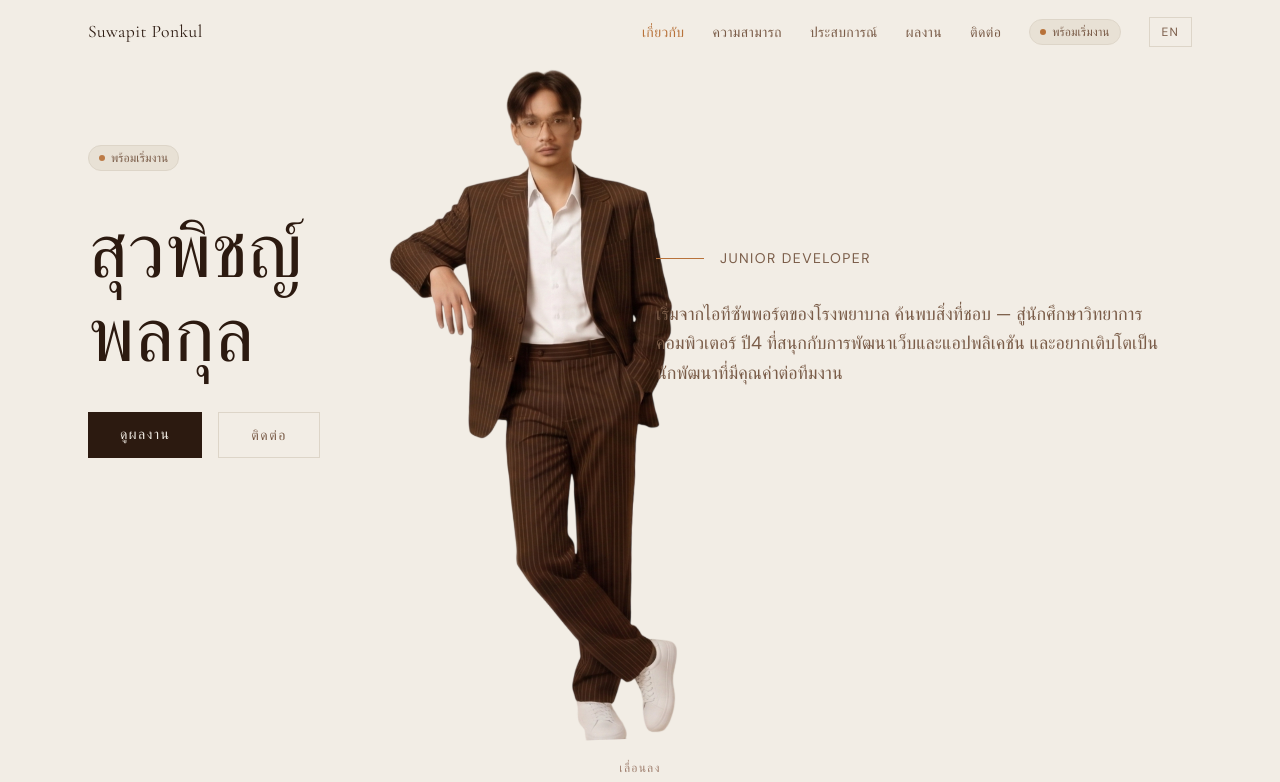
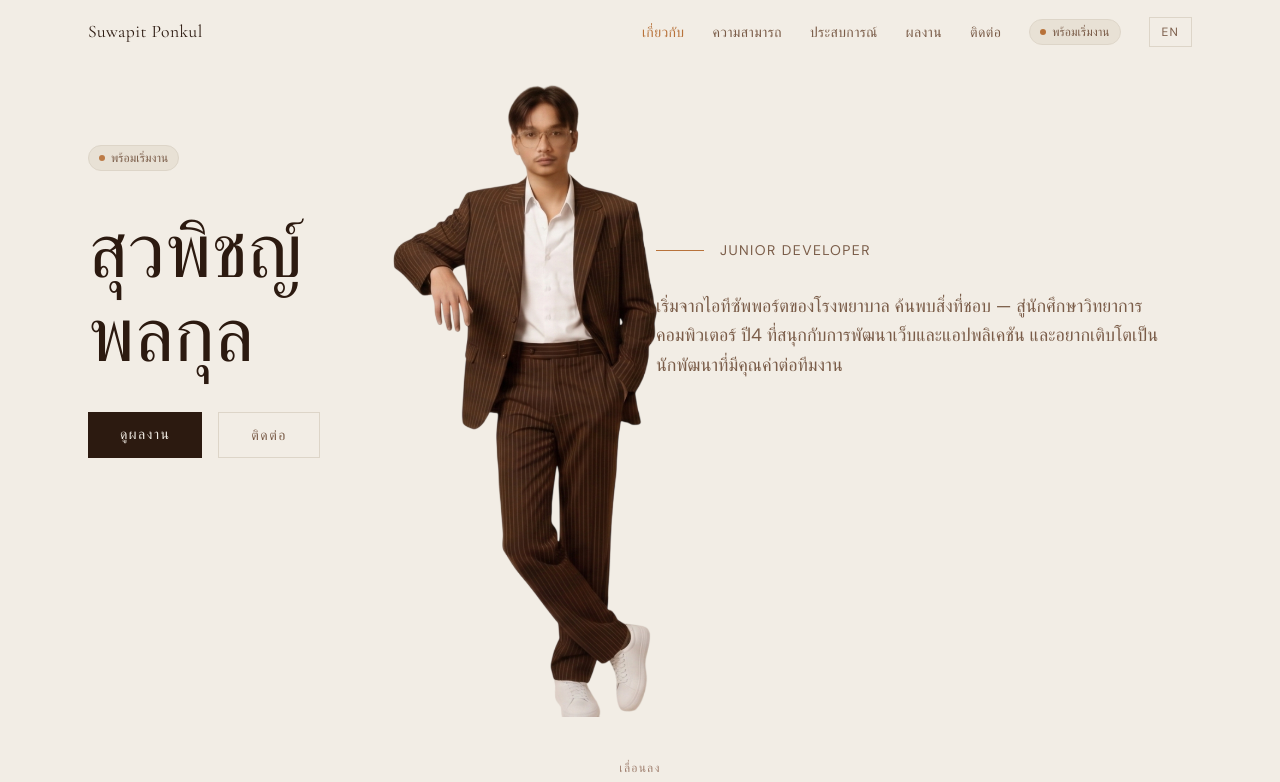
Before and after one commit to Magub-zwp/suwapit-portfolio, a Next.js app: page / in a window 1280 px wide. Shown: the top 782 px of the page. Built offline with nearby package versions, Linux system fonts and the light colour scheme.

Commit message:
fix: tailwild css in hero.tsx

```diff
--- a/src/app/globals.css
+++ b/src/app/globals.css
@@ -122,13 +122,3 @@ code, pre, kbd {
 ::-webkit-scrollbar-track { background: var(--bg); }
 ::-webkit-scrollbar-thumb { background: var(--border); border-radius: 3px; }
 ::-webkit-scrollbar-thumb:hover { background: var(--text-muted); }
-
-.position {
-  position: absolute;
-  height: 85%;
-  width: 85%;
-  left: -9px;
-  top: 62px;
-  right: 0;
-  transform: rotate(-2deg);
-}
--- a/src/components/sections/Hero.tsx
+++ b/src/components/sections/Hero.tsx
@@ -10,7 +10,7 @@ export default function Hero() {
     <section id="hero" className="min-h-screen flex flex-col">
       <div className="flex-1 max-w-6xl mx-auto px-6 w-full py-24 md:py-0">
         <div className="grid md:grid-cols-2 gap-8 items-start">
-          <div className="md:col-start-1 md:row-start-1 z-0 md:mt-14 lg:mt-20 test">
+          <div className="md:col-start-1 md:row-start-1 z-0 md:mt-14 lg:mt-20">
             <div className="mb-8 md:mb-10">
               <StatusBadge label={t.nav.status} />
             </div>
@@ -18,19 +18,8 @@ export default function Hero() {
               className="font-serif text-dark leading-none mb-6 md:mb-8"
               style={{ fontSize: "clamp(3rem, 6vw, 5.5rem)" }}
             >
-
-             {t.hero.nameLine1}<br />{t.hero.nameLine2}
+              {t.hero.nameLine1}<br />{t.hero.nameLine2}
             </h1>
-          <div className="position">
-          <Image
-              src="/images/hero-portrait.png"
-              alt="Suwapit Ponkul"
-              fill
-              priority
-              className="object-contain object-bottom"
-              id="image-me"
-              />
-              </div>
             <div className="flex flex-wrap gap-4">
               <a
                 href="#projects"
@@ -46,7 +35,8 @@ export default function Hero() {
               </a>
             </div>
           </div>
-          <div className="md:col-start-2 md:row-start-1 z-0 md:mt-36 lg:mt-46 ">
+
+          <div className="md:col-start-2 md:row-start-1 z-0 md:mt-36 lg:mt-44">
             <div className="flex items-center gap-4 mb-6 md:mb-8">
               <div className="h-px w-12 bg-accent flex-shrink-0" />
               <span className="font-sans text-sm tracking-widest uppercase text-muted">
@@ -56,6 +46,18 @@ export default function Hero() {
             <p className="font-sans text-muted text-base md:text-lg max-w-lg leading-relaxed mb-10 md:mb-12">
               {t.hero.bio}
             </p>
+          </div>
+
+          <div className="hidden md:block md:col-start-1 md:col-span-2 md:row-start-1 z-10 justify-self-start relative h-[80vh] aspect-[513/1171] md:ml-[260px] lg:ml-[297px] md:mt-[-80px] lg:mt-[13px]">
+            <Image
+              src="/images/hero-portrait.png"
+              alt="Suwapit Ponkul"
+              fill
+              priority
+              sizes="384px"
+              className="object-contain object-bottom"
+              id="image-me"
+            />
           </div>
         </div>
 
```
